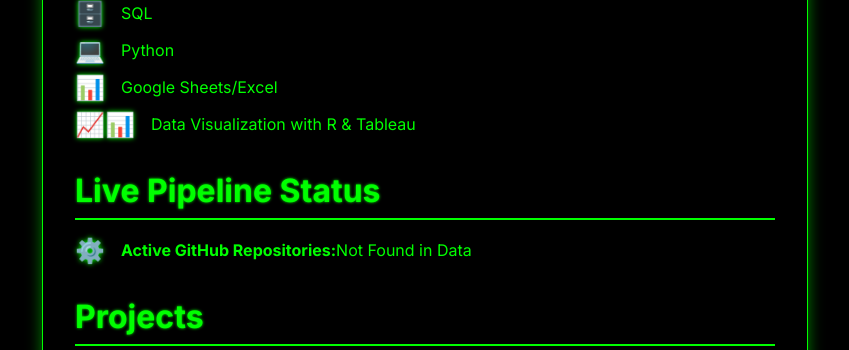
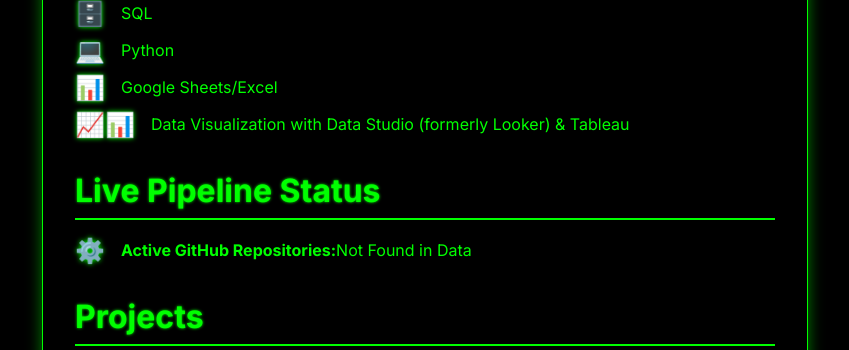
Before and after one commit to AGreen1990/data-engineering-portfolio, a FastAPI app: page / in a window 1280 px wide. Shown: the part 1116-1466 px from the top of the page, without its empty margins (215-1064 px from the left). Run offline with FastAPI, Linux system fonts and the light colour scheme; data that the repository does not hold is empty.

Commit message:
Update index.html

```diff
--- a/templates/index.html
+++ b/templates/index.html
@@ -165,7 +165,7 @@
                 <li><span class="list-icon">🗄️</span> SQL</li>
                 <li><span class="list-icon">💻</span> Python</li>
                 <li><span class="list-icon">📊</span> Google Sheets/Excel </li>
-                <li><span class="list-icon">📈📊</span> Data Visualization with R & Tableau </li>
+                <li><span class="list-icon">📈📊</span> Data Visualization with Data Studio (formerly Looker) & Tableau </li>
             </ul>
         </section>
 
```
